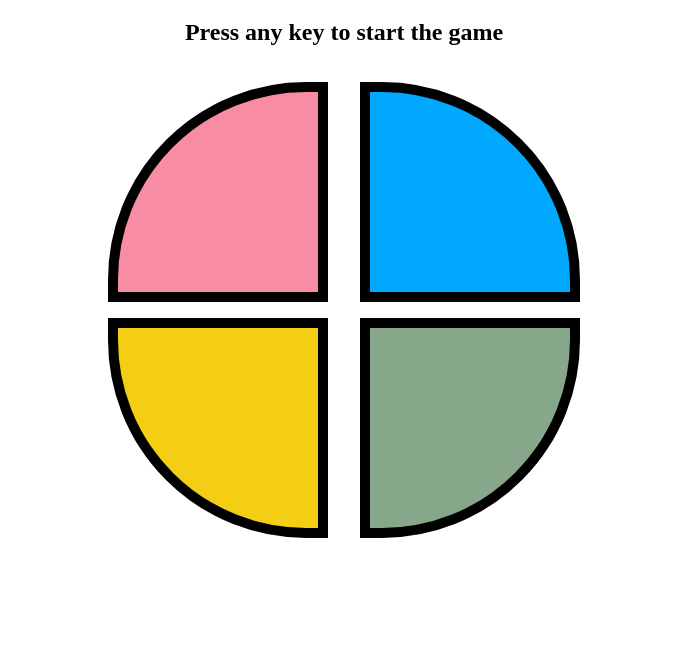
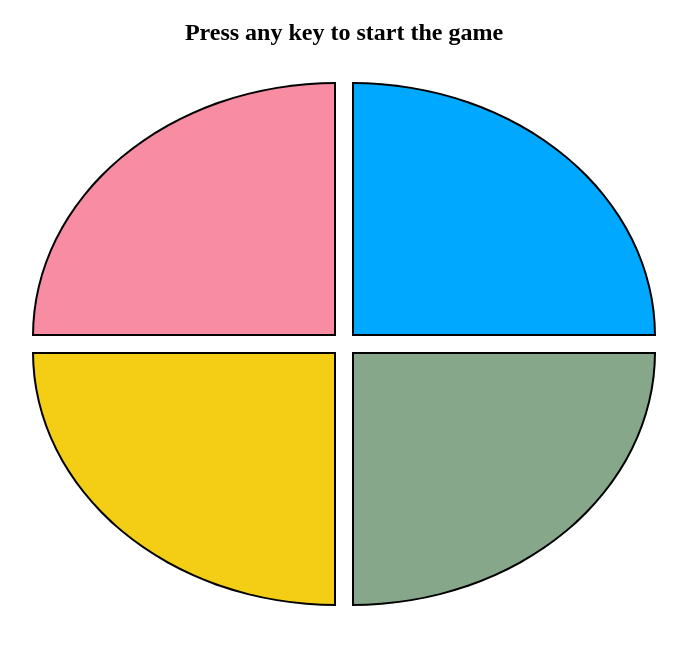
Before and after one commit to Satya-p-patra/Simon-Game, a plain HTML site: page index.html in a window 1280 px wide. Shown: the part 61-706 px from the top of the page, without its empty margins (296-983 px from the left). Drawn offline with Linux system fonts and the light colour scheme.

Commit message:
Modified The style

```diff
--- a/style.css
+++ b/style.css
@@ -3,10 +3,10 @@ body {
 }
 
 .btn {
-    width: 200px;
-    height: 200px;
-    border: 10px solid black;
-    margin: 1rem;
+    width: 300px;
+    height: 250px;
+    border: 2px solid;
+    margin: 1rem 0.5rem;
 }
 
 .btn-container {
@@ -17,22 +17,22 @@ body {
 
 .yellow {
     background-color: #F4CE14;
-    border-radius:  0 0 0 90%;
+    border-radius:  0 0 0 100%;
 }
 
 .green {
     background-color: #86A789;
-    border-radius: 0 0 90% 0;
+    border-radius: 0 0 100% 0;
 }
 
 .blue {
     background-color: #00A9FF;
-    border-radius:  0 90% 0 0;
+    border-radius:  0 100% 0 0;
 }
 
 .red {
     background-color: #F78CA2;
-    border-radius: 90% 0 0 0;
+    border-radius: 100% 0 0 0;
 }
 
 .game-flash {
```
